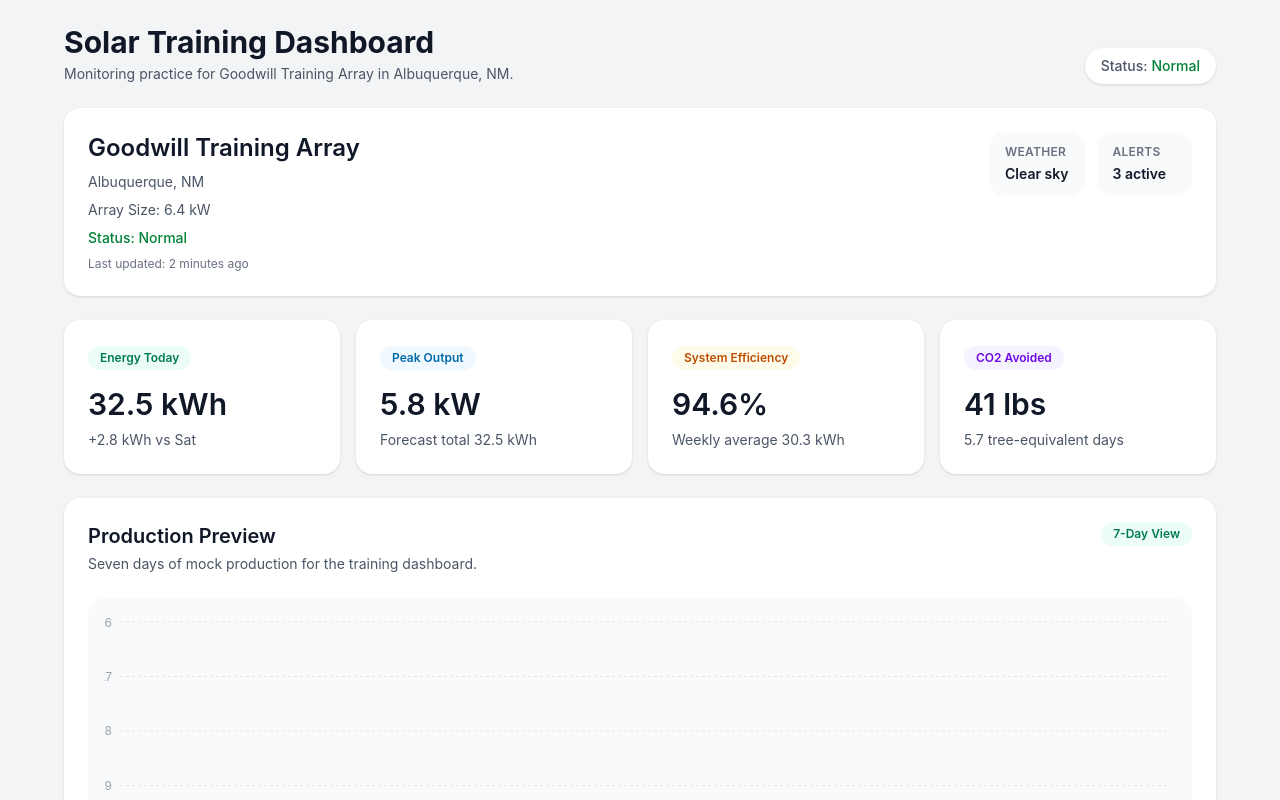
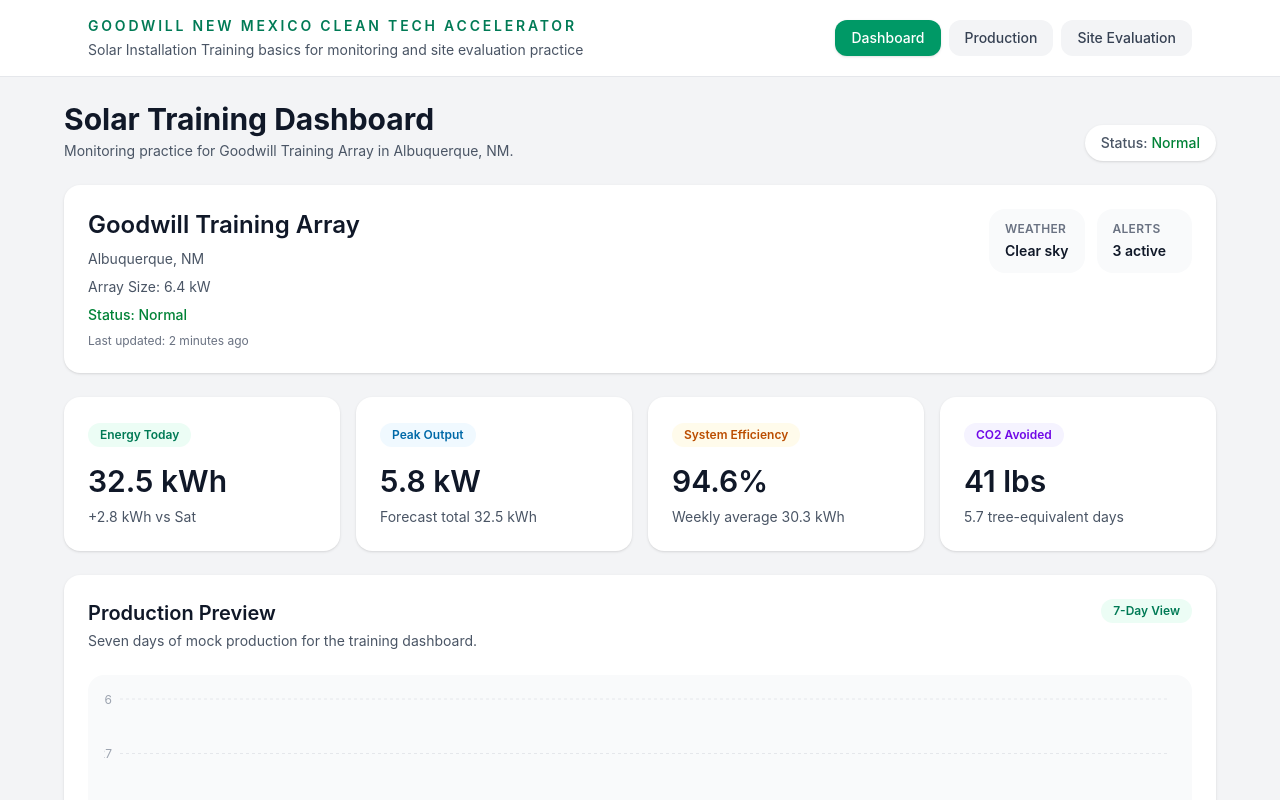
Before and after one commit to j-andrade619/solar-training-app, a React (Vite) app: page /dashboard in a window 1280 px wide. Shown: the top 800 px of the page. Built offline with nearby package versions, Linux system fonts and the light colour scheme.

Commit message:
updated routes, created headers that included links to all pages and update appshell

```diff
--- a/src/App.jsx
+++ b/src/App.jsx
@@ -1,7 +1,12 @@
 import AppRoutes from './routes/AppRoutes'
+import AppShell from './components/layout/AppShell'
 
 function App() {
-  return <AppRoutes />
+  return (
+    <AppShell>
+      <AppRoutes />
+    </AppShell>
+  )
 }
 
 export default App
--- a/src/components/layout/AppShell.jsx
+++ b/src/components/layout/AppShell.jsx
@@ -0,0 +1,12 @@
+import Header from './Header'
+
+function AppShell({ children }) {
+  return (
+    <div className="min-h-screen bg-gray-100">
+      <Header />
+      <div>{children}</div>
+    </div>
+  )
+}
+
+export default AppShell
--- a/src/components/layout/Header.jsx
+++ b/src/components/layout/Header.jsx
@@ -0,0 +1,43 @@
+import { NavLink } from 'react-router-dom'
+
+const navItems = [
+  { label: 'Dashboard', to: '/dashboard' },
+  { label: 'Production', to: '/production' },
+  { label: 'Site Evaluation', to: '/site-eval' },
+]
+
+function Header() {
+  return (
+    <header className="border-b border-gray-200 bg-white/95 backdrop-blur">
+      <div className="mx-auto flex max-w-6xl flex-col gap-4 px-4 py-4 sm:px-6 lg:flex-row lg:items-center lg:justify-between">
+        <div>
+          <p className="text-sm font-semibold uppercase tracking-[0.2em] text-emerald-700">
+            GoodWill New Mexico Clean Tech Accelerator          </p>
+          <p className="mt-1 text-sm text-gray-600">
+            Solar Installation Training basics for monitoring and site evaluation practice
+          </p>
+        </div>
+
+        <nav className="flex flex-wrap gap-2">
+          {navItems.map((item) => (
+            <NavLink
+              key={item.to}
+              to={item.to}
+              className={({ isActive }) =>
+                `inline-flex items-center rounded-xl px-4 py-2 text-sm font-medium transition ${
+                  isActive
+                    ? 'bg-emerald-600 text-white shadow-sm'
+                    : 'bg-gray-100 text-gray-700 hover:bg-gray-200'
+                }`
+              }
+            >
+              {item.label}
+            </NavLink>
+          ))}
+        </nav>
+      </div>
+    </header>
+  )
+}
+
+export default Header
```
Also changed, not shown: 1 other file (tests, documents, lock files or other folders).
